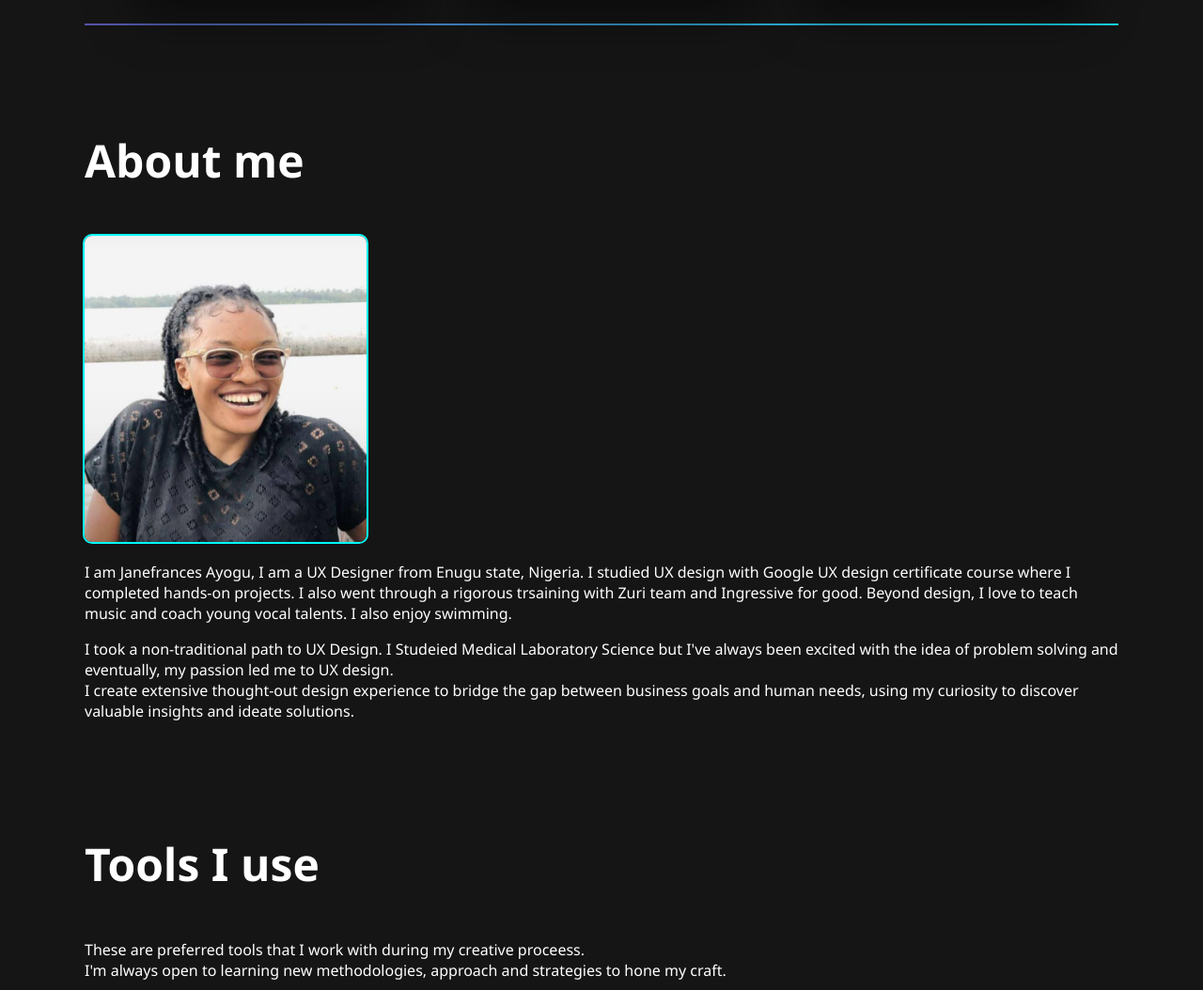
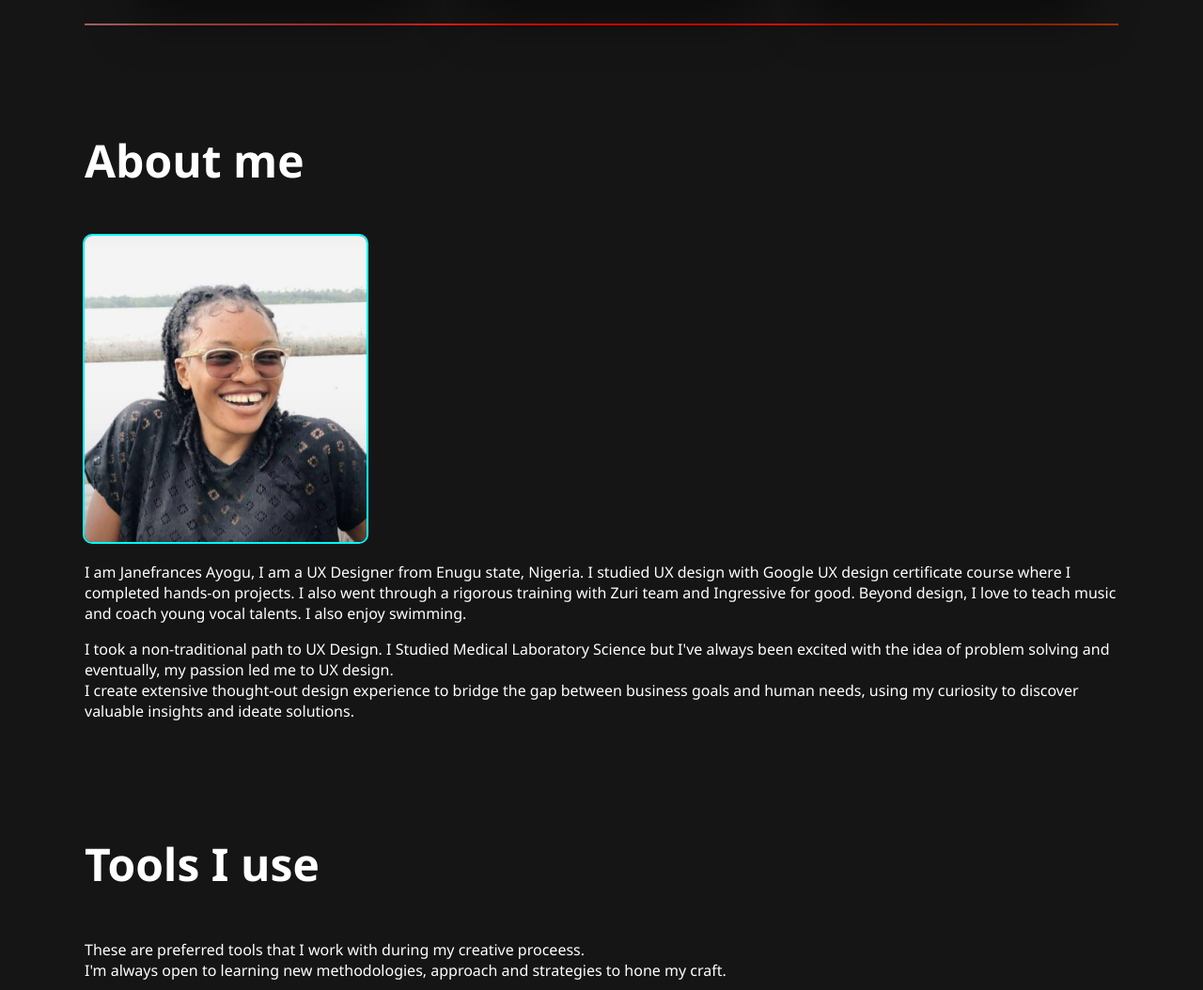
Before and after one commit to ernestharuna/jane-frances, a plain HTML site: page index.html in a window 1280 px wide. Shown: the part 1218-2272 px from the top of the page at 94% size. Drawn offline with nearby package versions, Linux system fonts and the light colour scheme.

Commit message:
Final Commit

```diff
--- a/index.html
+++ b/index.html
@@ -102,12 +102,12 @@
             I am Janefrances Ayogu, I am a UX Designer from Enugu state, Nigeria. I studied UX design with Google
             UX
             design certificate course where I completed hands-on projects.
-            I also went through a rigorous trsaining with Zuri team and Ingressive for good. Beyond design, I love
+            I also went through a rigorous training with Zuri team and Ingressive for good. Beyond design, I love
             to
             teach music and coach young vocal talents. I also enjoy swimming.
          </p>
          <p>
-            I took a non-traditional path to UX Design. I Studeied Medical Laboratory Science but I've always been
+            I took a non-traditional path to UX Design. I Studied Medical Laboratory Science but I've always been
             excited with the idea of problem solving and eventually, my passion led me to UX design.
             <br>
             I create extensive thought-out design experience to bridge the gap between business goals and human
@@ -123,11 +123,12 @@
             I'm always open to learning new methodologies, approach and strategies to hone my craft.
          </p>
          <div>
-            <img src="assets/google.png" class="tool-img" alt="google-icon">
 
             <img src="assets/figma.jpg" class="tool-img" alt="figma-icon">
 
             <img src="assets/miro.png" class="tool-img" alt="miro-icon">
+
+            <img src="assets/google.png" class="tool-img" alt="google-icon">
 
             <img src="assets/adobe.png" class="tool-img" alt="adobe-icon">
          </div>
--- a/styles.css
+++ b/styles.css
@@ -159,11 +159,11 @@ footer {
 
 hr {
    height: 2px;
-   background: linear-gradient(45deg, purple, aqua);
-   background-size: 200% 200%;
+   background: linear-gradient(90deg, purple, aqua, red, green);
+   background-size: 400% 400%;
    background-repeat: no-repeat;
    background-attachment: fixed;
-   animation: gradient 5s ease infinite;
+   animation: gradient 10s ease infinite;
    border: none
 }
 
```
Also changed, not shown: assets/google.png, 1 other file.
